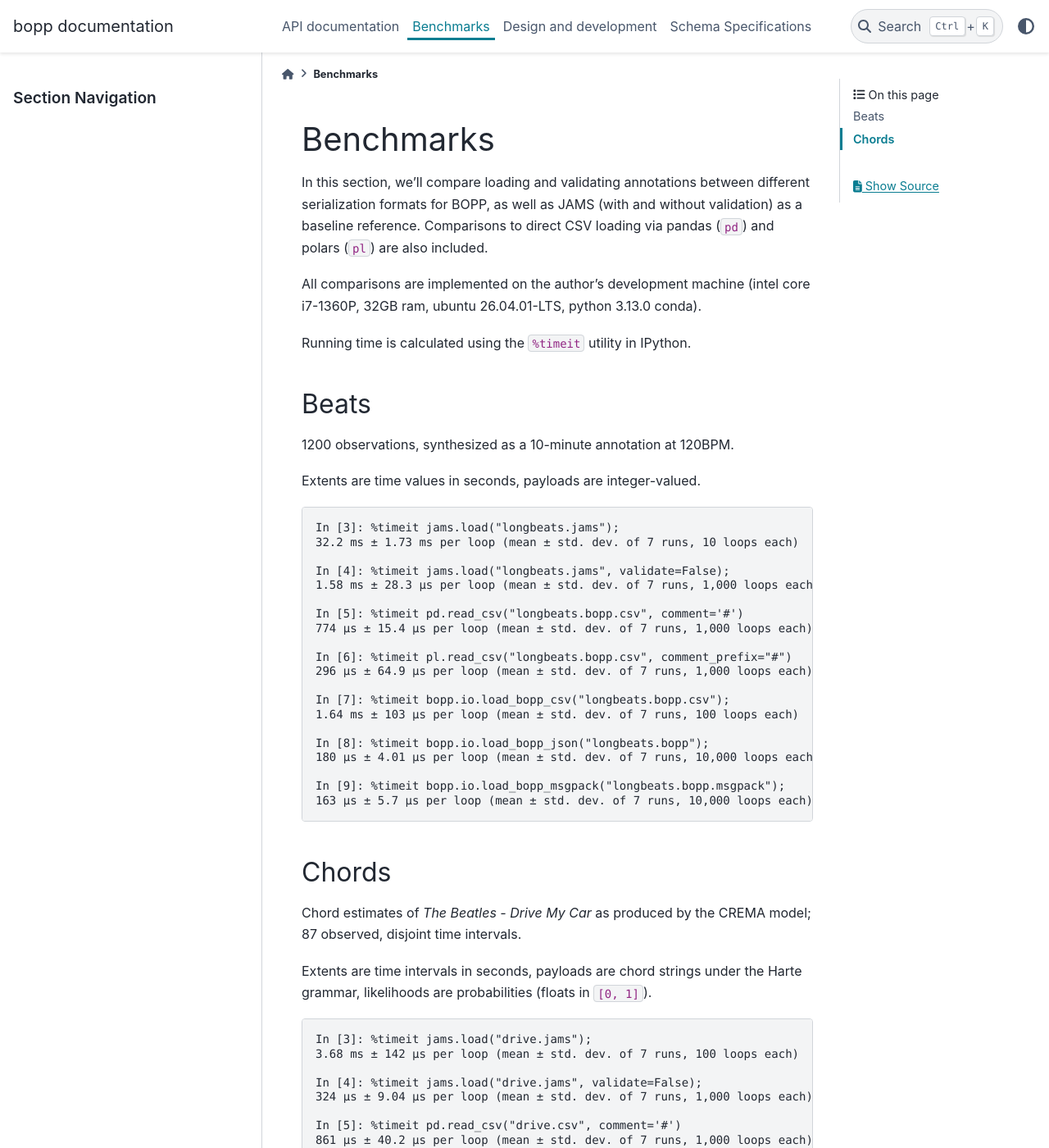
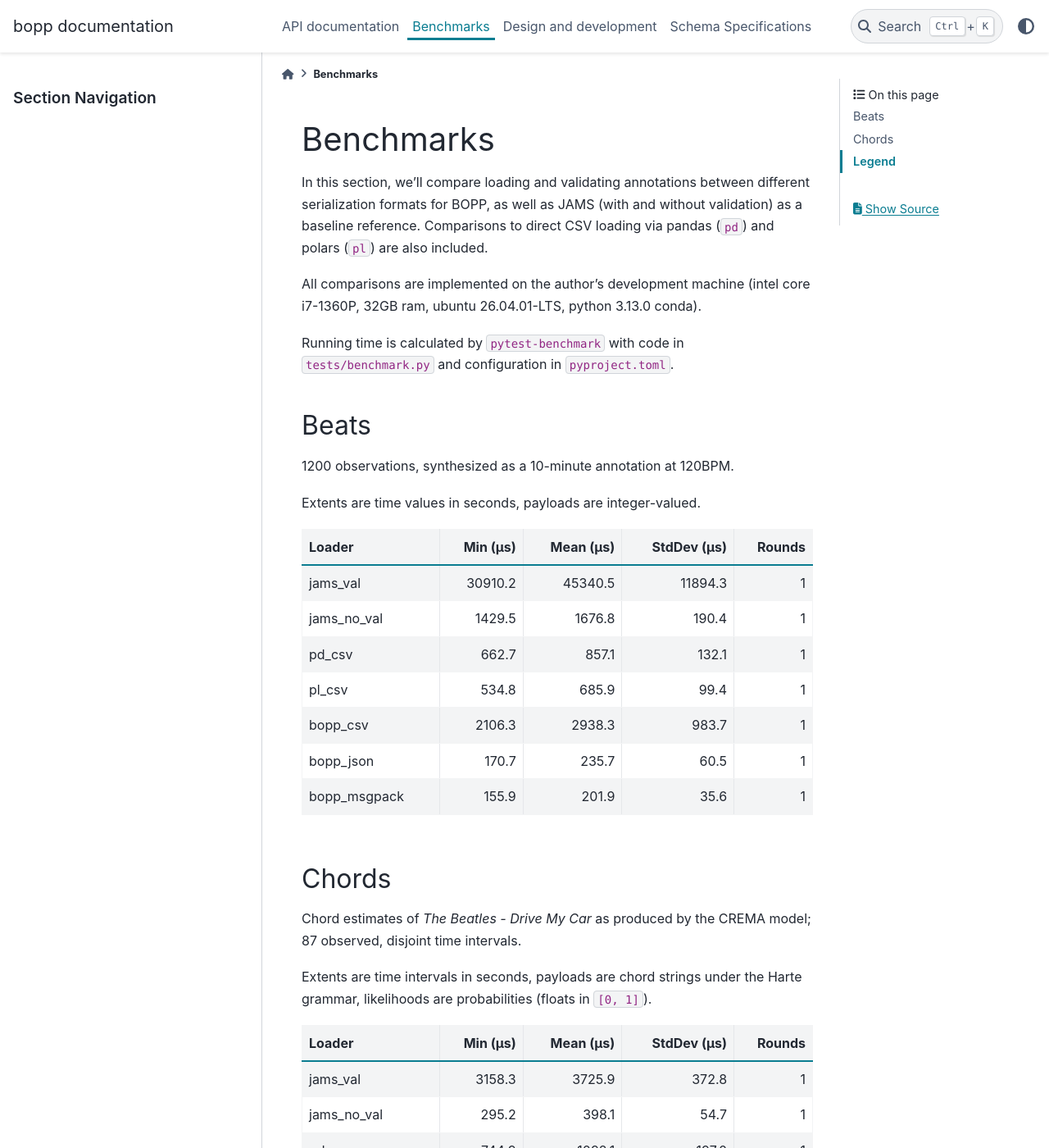
Before and after one commit to bmcfee/bopp, a Sphinx documentation site: the page built from docs/benchmarks.md, in a window 1280 px wide and 1400 px high. Shown: the whole window at 82% size. Built offline with Sphinx 7.4.7 and the PyData theme 0.15.4, drawn with Linux system fonts in a browser that asks for light colours; some of the changed text lies outside the part shown.

Commit message:
updating benchmarks

````diff
--- a/docs/benchmarks.md
+++ b/docs/benchmarks.md
@@ -9,7 +9,8 @@ Comparisons to direct CSV loading via pandas (`pd`) and polars (`pl`) are also i
 All comparisons are implemented on the author's development machine (intel core i7-1360P, 32GB
 ram, ubuntu 26.04.01-LTS, python 3.13.0 conda).
 
-Running time is calculated using the `%timeit` utility in IPython.
+Running time is calculated by `pytest-benchmark` with code in `tests/benchmark.py` and
+configuration in `pyproject.toml`.
 
 Beats
 -----
@@ -17,28 +18,16 @@ Beats
 
 Extents are time values in seconds, payloads are integer-valued.
 
-```
-In [3]: %timeit jams.load("longbeats.jams");
-32.2 ms ± 1.73 ms per loop (mean ± std. dev. of 7 runs, 10 loops each)
+| Loader       |   Min (μs) |   Mean (μs) |   StdDev (μs) |   Rounds |
+|:-------------|-----------:|------------:|--------------:|---------:|
+| jams_val     |    30910.2 |     45340.5 |       11894.3 |        1 |
+| jams_no_val  |     1429.5 |      1676.8 |         190.4 |        1 |
+| pd_csv       |      662.7 |       857.1 |         132.1 |        1 |
+| pl_csv       |      534.8 |       685.9 |          99.4 |        1 |
+| bopp_csv     |     2106.3 |      2938.3 |         983.7 |        1 |
+| bopp_json    |      170.7 |       235.7 |          60.5 |        1 |
+| bopp_msgpack |      155.9 |       201.9 |          35.6 |        1 |
 
-In [4]: %timeit jams.load("longbeats.jams", validate=False);
-1.58 ms ± 28.3 μs per loop (mean ± std. dev. of 7 runs, 1,000 loops each)
-
-In [5]: %timeit pd.read_csv("longbeats.bopp.csv", comment='#')
-774 μs ± 15.4 μs per loop (mean ± std. dev. of 7 runs, 1,000 loops each)
-
-In [6]: %timeit pl.read_csv("longbeats.bopp.csv", comment_prefix="#")
-296 μs ± 64.9 μs per loop (mean ± std. dev. of 7 runs, 1,000 loops each)
-
-In [7]: %timeit bopp.io.load_bopp_csv("longbeats.bopp.csv");
-1.64 ms ± 103 μs per loop (mean ± std. dev. of 7 runs, 100 loops each)
-
-In [8]: %timeit bopp.io.load_bopp_json("longbeats.bopp");
-180 μs ± 4.01 μs per loop (mean ± std. dev. of 7 runs, 10,000 loops each)
-
-In [9]: %timeit bopp.io.load_bopp_msgpack("longbeats.bopp.msgpack");
-163 μs ± 5.7 μs per loop (mean ± std. dev. of 7 runs, 10,000 loops each)
-```
 
 
 Chords
@@ -49,25 +38,25 @@ disjoint time intervals.
 Extents are time intervals in seconds, payloads are chord strings under the Harte grammar,
 likelihoods are probabilities (floats in `[0, 1]`).
 
-```
-In [3]: %timeit jams.load("drive.jams");
-3.68 ms ± 142 μs per loop (mean ± std. dev. of 7 runs, 100 loops each)
+| Loader       |   Min (μs) |   Mean (μs) |   StdDev (μs) |   Rounds |
+|:-------------|-----------:|------------:|--------------:|---------:|
+| jams_val     |     3158.3 |      3725.9 |         372.8 |        1 |
+| jams_no_val  |      295.2 |       398.1 |          54.7 |        1 |
+| pd_csv       |      744.9 |      1092.1 |         197.0 |        1 |
+| pl_csv       |      156.8 |       267.3 |         161.7 |        1 |
+| bopp_csv     |     2009.5 |      2942.4 |         600.3 |        1 |
+| bopp_json    |      267.8 |       318.0 |          49.1 |        1 |
+| bopp_msgpack |      295.8 |       381.0 |          81.9 |        1 |
 
-In [4]: %timeit jams.load("drive.jams", validate=False);
-324 μs ± 9.04 μs per loop (mean ± std. dev. of 7 runs, 1,000 loops each)
 
-In [5]: %timeit pd.read_csv("drive.csv", comment='#')
-861 μs ± 40.2 μs per loop (mean ± std. dev. of 7 runs, 1,000 loops each)
 
-In [6]: %timeit pl.read_csv("drive.csv", comment_prefix="#")
-281 μs ± 63 μs per loop (mean ± std. dev. of 7 runs, 1,000 loops each)
+Legend
+------
 
-In [7]: %timeit bopp.io.load_bopp_csv("drive.csv")
-2.12 ms ± 65.4 μs per loop (mean ± std. dev. of 7 runs, 100 loops each)
-
-In [8]: %timeit bopp.io.load_bopp_json("drive.bopp")
-282 μs ± 9.35 μs per loop (mean ± std. dev. of 7 runs, 1,000 loops each)
-
-In [9]: %timeit bopp.io.load_bopp_msgpack("drive.bopp.msgpack")
-335 μs ± 11.8 μs per loop (mean ± std. dev. of 7 runs, 1,000 loops each)
-```
+- `jams_val`: `jams.load(file, validate=True)`
+- `jams_no_val`: `jams.load(file, validate=False)`
+- `pd_csv`: `pandas.read_csv(file, comment="#")`
+- `pl_csv`: `polars.read_csv(file, comment_prefix="#")`
+- `bopp_csv`: `bopp.io.load_bopp_csv(file)`
+- `bopp_json`: `bopp.io.load_bopp.json(file)`
+- `bopp_msgpack`: `bopp.io.load_bopp_msgpack(file)`
--- a/pyproject.toml
+++ b/pyproject.toml
@@ -75,7 +75,8 @@ pytest tests/benchmark.py \
     -o addopts='' \
     -p no:cov \
     --benchmark-group-by=param:prefix \
-    --benchmark-columns=min,mean,stddev,rounds
+    --benchmark-columns=min,mean,stddev,rounds \
+    --benchmark-json=benchmark.json
 """
 
 [tool.hatch.build.targets.wheel]
````
Also changed, not shown: 1 other file.
